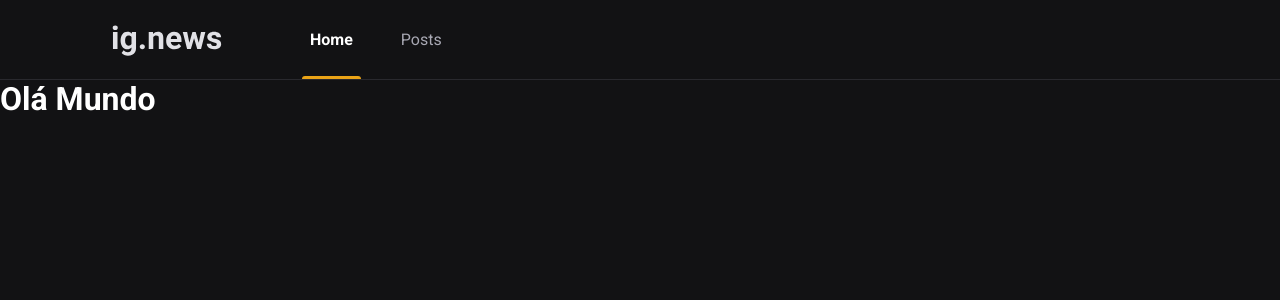
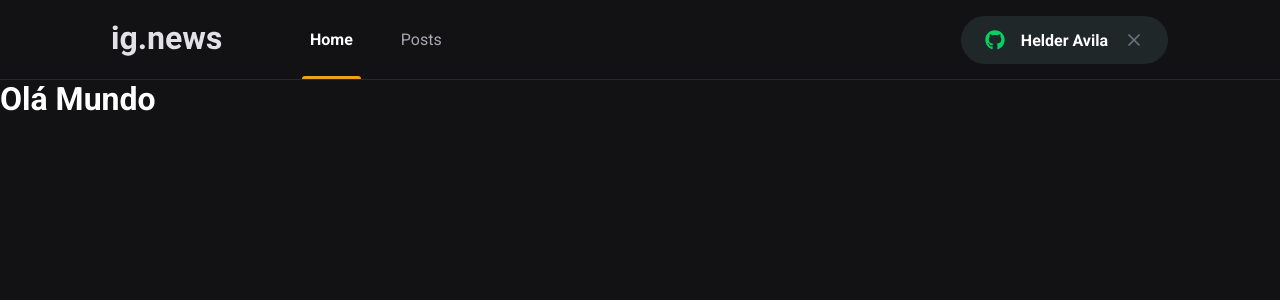
Before and after one commit to helderavila/ignews, a Next.js app: page / in a window 1280 px wide. Shown: the top 300 px of the page. Built offline with nearby package versions, Linux system fonts and the light colour scheme.

Commit message:
feat(SignInButton): Componente de signin e signout

```diff
--- a/package.json
+++ b/package.json
@@ -11,6 +11,7 @@
     "next": "10.1.2",
     "react": "17.0.2",
     "react-dom": "17.0.2",
+    "react-icons": "^4.2.0",
     "sass": "^1.32.8"
   },
   "devDependencies": {
--- a/src/components/Header/index.tsx
+++ b/src/components/Header/index.tsx
@@ -1,3 +1,5 @@
+import { SignInButton } from '../SignInButton'
+
 import styles from './styles.module.scss'
 
 export function Header() {
@@ -9,6 +11,8 @@
           <a className={styles.active}>Home</a>
           <a>Posts</a>
         </nav>
+
+        <SignInButton />
       </div>
     </header>
   )
--- a/src/components/Header/styles.module.scss
+++ b/src/components/Header/styles.module.scss
@@ -51,4 +51,8 @@
       }
     }
   }
+
+  > button {
+    margin-left: auto;
+  }
 }
--- /dev/null
+++ b/src/components/SignInButton/index.tsx
@@ -0,0 +1,27 @@
+import { FaGithub } from 'react-icons/fa'
+import { FiX } from 'react-icons/fi'
+
+import styles from './styles.module.scss'
+
+export function SignInButton() {
+  const isUserLoggedIn = true
+
+  return isUserLoggedIn ? (
+    <button
+      type="button"
+      className={styles.signInButton}
+    >
+      <FaGithub color="#04d361"/>
+      Helder Avila
+      <FiX color="#737380" className={styles.closeIcon}/>
+    </button>
+  ) : (
+    <button
+      type="button"
+      className={styles.signInButton}
+    >
+      <FaGithub color="#eba417"/>
+      Sign in with Github
+    </button>
+  )
+}
--- /dev/null
+++ b/src/components/SignInButton/styles.module.scss
@@ -0,0 +1,33 @@
+.signInButton {
+  height: 3rem;
+  border-radius: 3rem;
+  background-color: var(--gray-850);
+  border: 0;
+  padding: 0 1.5rem;
+
+  display: flex;
+  align-items: center;
+  justify-content: center;
+
+  color: var(--white);
+  font-weight: bold;
+
+  svg {
+    width: 20px;
+    height: 20px;
+  }
+
+  svg:first-child {
+    margin-right: 1rem;
+  }
+
+  svg.closeIcon {
+    margin-left: 1rem;
+  }
+
+  transition: filter 0.2s;
+
+  &:hover {
+    filter: brightness(0.8);
+  }
+}
--- a/src/styles/global.scss
+++ b/src/styles/global.scss
@@ -10,6 +10,7 @@
   --gray-50: #e1e1e6;
   --gray-300: #a8a8b3;
   --gray-800: #29292e;
+  --gray-850: #1f2729;
   --gray-900: #121214;
 
   --cyan-500: #61dafb;
```
Also changed, not shown: 1 other file (tests, documents, lock files or other folders).
